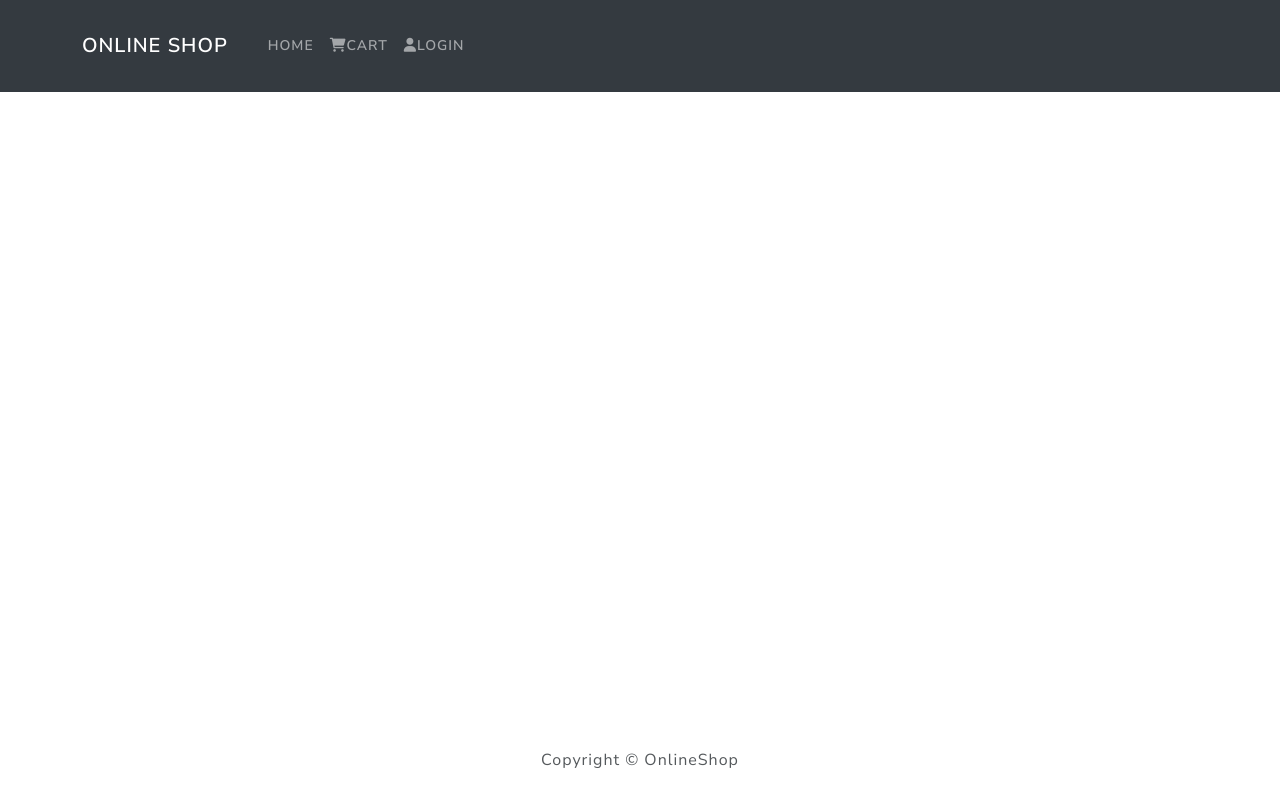
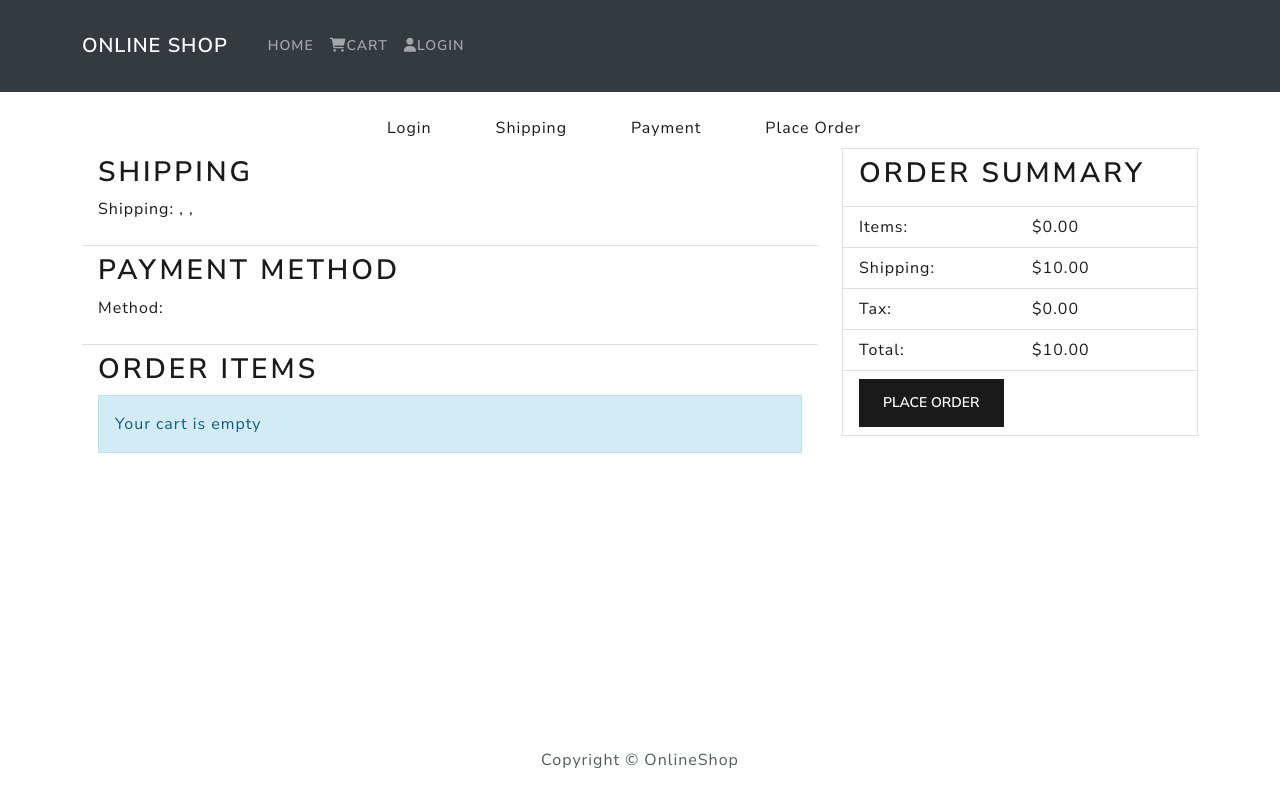
Before and after one commit to muhammad-rajib/react-redux-ecommerce-web-app, a React (Create React App) app: page /placeholder in a window 1280 px wide. Built offline with nearby package versions, Linux system fonts and the light colour scheme.

Commit message:
added placeholder page

```diff
--- a/src/components/App.js
+++ b/src/components/App.js
@@ -11,6 +11,7 @@
 import ProfilePage from "./pages/ProfilePage";
 import ShippingPage from "./pages/ShippingPage";
 import PaymentPage from "./pages/PaymentPage";
+import PlaceholderPage from "./pages/PlaceholderPage";
 
 function App() {
   return (
@@ -27,6 +28,7 @@
               <Route path="/products/:id" element={<ProductPage />} />
               <Route path="/shipping" element={<ShippingPage />} />
               <Route path="/payment" element={<PaymentPage />} />
+              <Route path="/placeholder" element={<PlaceholderPage />} />
               <Route path="/cart">
                 <Route index element={<Cart />} />
                 <Route path=":id" element={<Cart />} />
--- /dev/null
+++ b/src/components/pages/PlaceholderPage.js
@@ -0,0 +1,145 @@
+import React from "react";
+import { useSelector } from "react-redux";
+import { Link, useNavigate } from "react-router-dom";
+import CheckoutSteps from "../CheckoutSteps";
+import { Row, Col, ListGroup, Image, Card, Button } from "react-bootstrap";
+import Message from "../Message";
+
+export default function PlaceholderPage() {
+  const cart = useSelector((state) => state.cart);
+  const navigate = useNavigate();
+
+  cart.itemsPrice = cart.cartItems
+    .reduce((acc, item) => acc + item.price * item.qty, 0)
+    .toFixed(2);
+  cart.shippingPrice = (cart.itemsPrice > 100 ? 0 : 10).toFixed(2);
+  cart.taxPrice = Number(0.825 * cart.itemsPrice).toFixed(2);
+  cart.totalPrice = (
+    Number(cart.itemsPrice) +
+    Number(cart.shippingPrice) +
+    Number(cart.taxPrice)
+  ).toFixed(2);
+
+  if (!cart.paymentMethod) {
+    navigate("/payment");
+  }
+
+  return (
+    <div>
+      <CheckoutSteps step1 step2 step3 step4 />
+      <Row>
+        <Col md={8}>
+          <ListGroup variant="flush">
+            <ListGroup.Item>
+              <h2>Shipping</h2>
+
+              <p>
+                <strong>Shipping: </strong>
+                {cart.shippingAddress.address}, {cart.shippingAddress.city}
+                {"  "}
+                {cart.shippingAddress.postalCode},{"  "}
+                {cart.shippingAddress.country}
+              </p>
+            </ListGroup.Item>
+
+            <ListGroup.Item>
+              <h2>Payment Method</h2>
+              <p>
+                <strong>Method: </strong>
+                {cart.paymentMethod}
+              </p>
+            </ListGroup.Item>
+
+            <ListGroup.Item>
+              <h2>Order Items</h2>
+              {cart.cartItems.length === 0 ? (
+                <Message variant="info">Your cart is empty</Message>
+              ) : (
+                <ListGroup variant="flush">
+                  {cart.cartItems.map((item, index) => (
+                    <ListGroup.Item key={index}>
+                      <Row>
+                        <Col md={1}>
+                          <Image
+                            src={item.image}
+                            alt={item.name}
+                            fluid
+                            rounded
+                          />
+                        </Col>
+
+                        <Col>
+                          <Link to={`/products/${item.product}`}>
+                            {item.name}
+                          </Link>
+                        </Col>
+
+                        <Col md={4}>
+                          {item.qty} X ${item.price} = $
+                          {(item.qty * item.price).toFixed(2)}
+                        </Col>
+                      </Row>
+                    </ListGroup.Item>
+                  ))}
+                </ListGroup>
+              )}
+            </ListGroup.Item>
+          </ListGroup>
+        </Col>
+
+        <Col md={4}>
+          <Card>
+            <ListGroup variant="flush">
+              <ListGroup.Item>
+                <h2>Order Summary</h2>
+              </ListGroup.Item>
+
+              <ListGroup.Item>
+                <Row>
+                  <Col>Items:</Col>
+                  <Col>${cart.itemsPrice}</Col>
+                </Row>
+              </ListGroup.Item>
+
+              <ListGroup.Item>
+                <Row>
+                  <Col>Shipping:</Col>
+                  <Col>${cart.shippingPrice}</Col>
+                </Row>
+              </ListGroup.Item>
+
+              <ListGroup.Item>
+                <Row>
+                  <Col>Tax:</Col>
+                  <Col>${cart.taxPrice}</Col>
+                </Row>
+              </ListGroup.Item>
+
+              <ListGroup.Item>
+                <Row>
+                  <Col>Total:</Col>
+                  <Col>${cart.totalPrice}</Col>
+                </Row>
+              </ListGroup.Item>
+
+              {/* <ListGroup.Item>
+                {error && <Message variant="danger">{error}</Message>}
+              </ListGroup.Item> */}
+
+              <ListGroup.Item>
+                <Button
+                  type="button"
+                  className="btn-block"
+                  disabled={cart.cartItems === 0}
+                  //onClick={placeOrder}
+                >
+                  Place Order
+                </Button>
+              </ListGroup.Item>
+            </ListGroup>
+          </Card>
+        </Col>
+      </Row>
+    </div>
+  );
+}
--- a/src/styles/index.css
+++ b/src/styles/index.css
@@ -8,7 +8,7 @@
 }
 
 h2 {
-  font-size: 1.4rem;
+  font-size: 1.2rem;
   padding: auto;
 }
 
```
